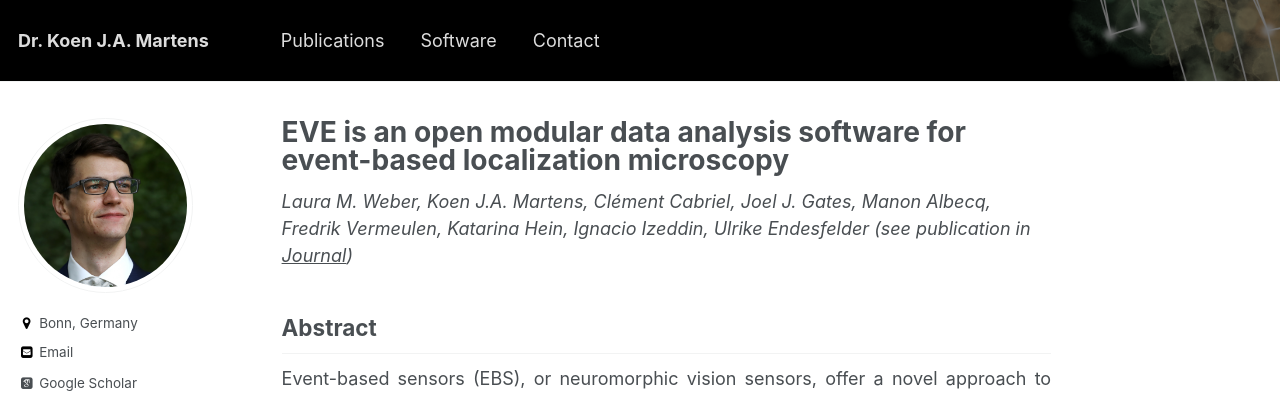
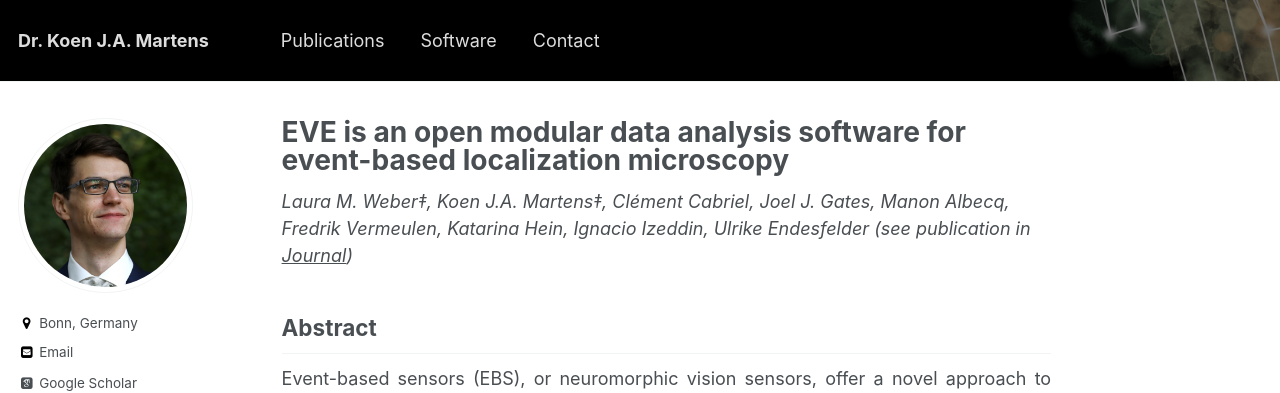
Before and after one commit to kjamartens/kjamartens.github.io, a Jekyll site: the page built from _publications/2024-EVE.md, in a window 1280 px wide and 1239 px high. Shown: the top 393 px of the window. Built offline with Jekyll 4.4.1, drawn with Linux system fonts in a browser that asks for light colours; some web fonts are replaced; comment, search, counter and statistics services are not loaded.

Commit message:
Update 2024-EVE.md

```diff
--- a/_publications/2024-EVE.md
+++ b/_publications/2024-EVE.md
@@ -2,7 +2,7 @@
 title: 'EVE is an open modular data analysis software for event-based localization microscopy'
 date: 2024-08-09
 venue: bioRxiv
-authors: 'Laura M. Weber, Koen J.A. Martens, Clément Cabriel, Joel J. Gates, Manon Albecq, Fredrik Vermeulen, Katarina Hein, Ignacio Izeddin, Ulrike Endesfelder'
+authors: 'Laura M. Weber‡, Koen J.A. Martens‡, Clément Cabriel, Joel J. Gates, Manon Albecq, Fredrik Vermeulen, Katarina Hein, Ignacio Izeddin, Ulrike Endesfelder'
 paperurl: 'https://www.biorxiv.org/content/10.1101/2024.08.09.607224v1.abstract'
 # rgate: ''
 tagline: 'Methods'
```
